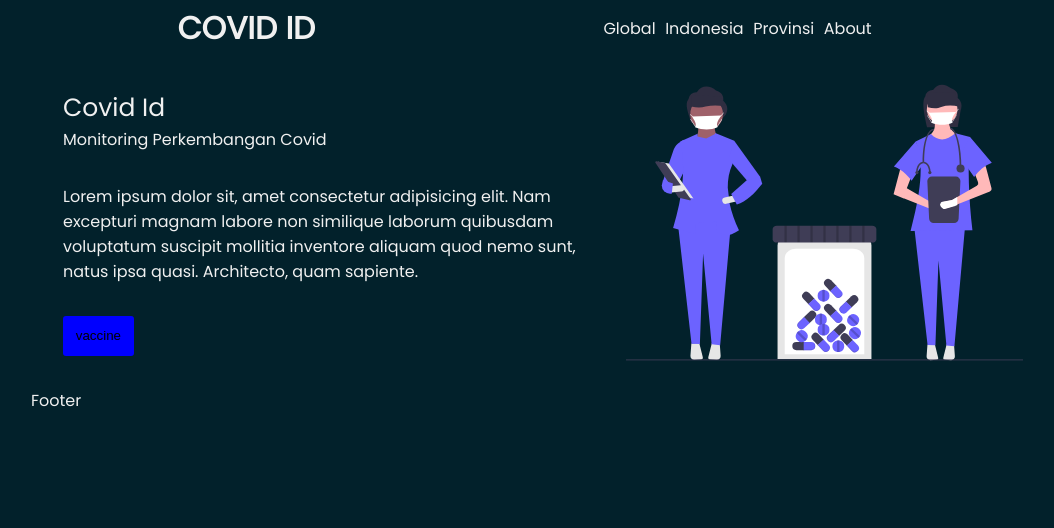
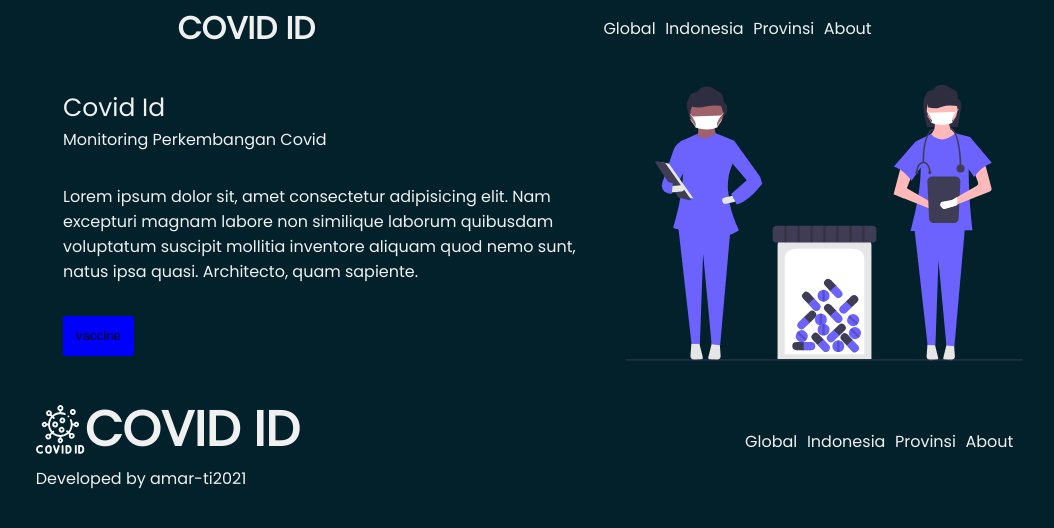
Before and after one commit to amar-ti2021/uas-frontend, a React (Vite) app: page / in a window 1280 px wide. Shown: the top 528 px of the page, without its empty margins (113-1167 px from the left). Built offline with nearby package versions, Linux system fonts and the light colour scheme; no server answers.

Commit message:
feat: Update Footer Component

```diff
--- a/src/components/Footer/Footer.tsx
+++ b/src/components/Footer/Footer.tsx
@@ -1,5 +1,17 @@
+import Logo from "../Logo/Logo";
+import NavMenu from "../NavMenu/NavMenu";
+import StyledFooter from "./StyledFooter";
+
 const Footer = () => {
-  return <div>Footer</div>;
+  return (
+    <StyledFooter>
+      <div>
+        <Logo />
+        Developed by amar-ti2021
+      </div>
+      <NavMenu />
+    </StyledFooter>
+  );
 };
 
 export default Footer;
--- /dev/null
+++ b/src/components/Footer/StyledFooter.tsx
@@ -0,0 +1,9 @@
+import styled from "styled-components";
+
+const StyledFooter = styled.nav`
+  display: flex;
+  justify-content: space-between;
+  padding: 0.3rem;
+`;
+
+export default StyledFooter;
```
